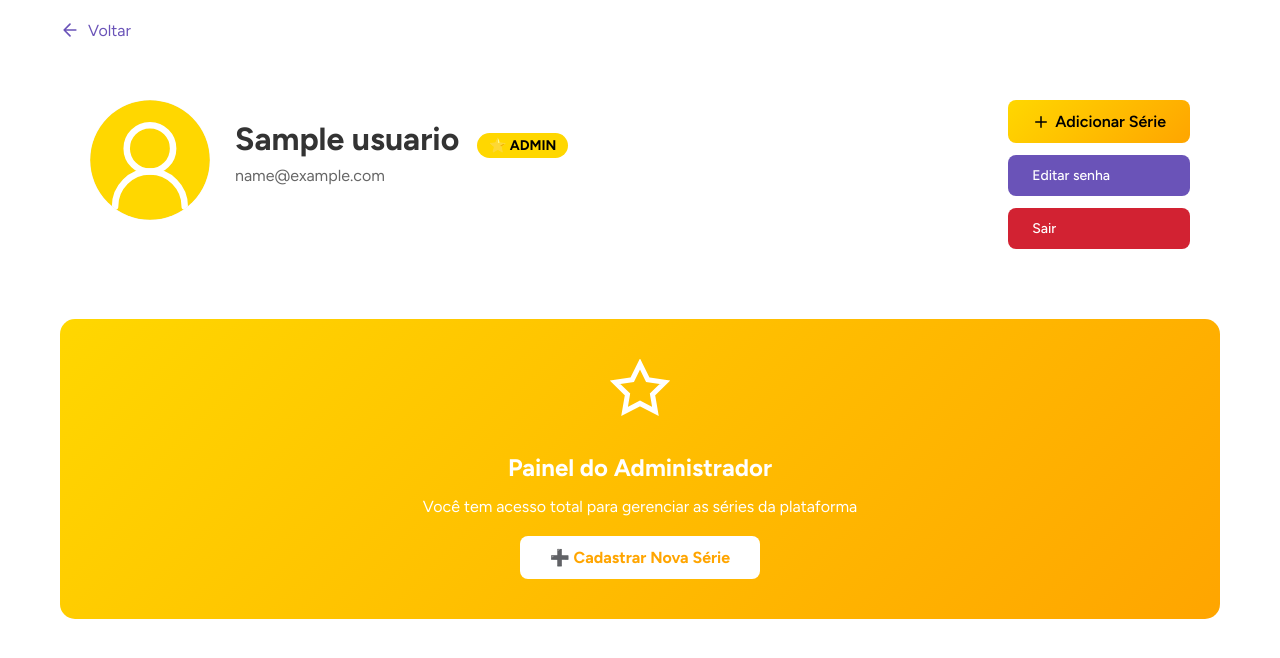
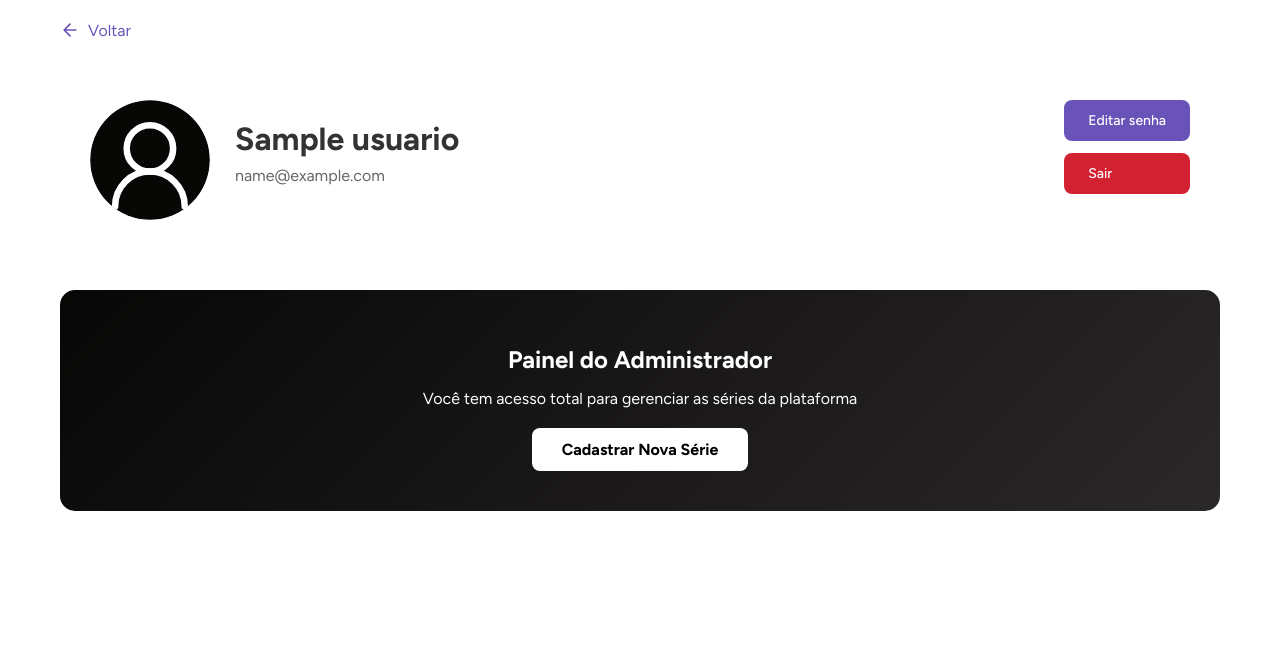
Before and after one commit to ericbrambilaifc/FrameFlow, a PHP site: page /perfil.php?id=1 in a window 1280 px wide. Shown: the top 658 px of the page. Run offline with PHP 8.4, Linux system fonts and the light colour scheme; the visitor is signed in with stand-in values (Sample User, id 1); tables that the repository leaves empty or names only in its code hold one stand-in row (values such as "Sample post").

Commit message:
contrele de admin adicionado

```diff
--- a/explorar.css
+++ b/explorar.css
@@ -71,7 +71,6 @@ header div a svg {
             background: white;
             border-radius: 10px;
             padding: 15px;
-            box-shadow: 0 2px 10px rgba(0, 0, 0, 0.1);
             text-align: center;
         }
 
@@ -85,7 +84,7 @@ header div a svg {
 
         .card-serie h3 {
             color: #6A53B8;
-            margin: 10px 0;
+            margin: 0.2rem 0;
             font-size: 18px;
         }
 
--- a/explorar.php
+++ b/explorar.php
@@ -138,7 +138,6 @@ if (isset($_GET['buscar']) && !empty($_GET['buscar'])) {
                             <h3><?php echo htmlspecialchars($serie['titulo']); ?></h3>
                             <p>Avaliações: <?php echo $serie['total_avaliacoes']; ?></p>
                             <p>Nota média: <?php echo number_format($serie['media_nota'], 1); ?>/10</p>
-                            <a href="serie.php?id=<?php echo $serie['id']; ?>" class="botao-entrar">Ver detalhes</a>
                         </div>
                     <?php endforeach; ?>
                 </div>
--- a/perfil.php
+++ b/perfil.php
@@ -61,7 +61,7 @@ $eh_admin = isset($_SESSION['is_admin']) && $_SESSION['is_admin'] == 1;
             <div class="perfil-info">
                 <div class="avatar">
                     <svg width="80" height="80" viewBox="0 0 276 275" fill="none" xmlns="http://www.w3.org/2000/svg">
-                        <circle cx="138" cy="137.5" r="137.5" fill="<?php echo $eh_admin ? '#FFD700' : '#6A53B8'; ?>" />
+                        <circle cx="138" cy="137.5" r="137.5" fill="<?php echo $eh_admin ? '#070706ff' : '#6A53B8'; ?>" />
                         <path d="M217.898 244.3C217.898 223.056 209.459 202.683 194.438 187.661C179.416 172.639 159.042 164.2 137.798 164.2C116.555 164.2 96.1808 172.639 81.1591 187.661C66.1375 202.683 57.6984 223.056 57.6984 244.3" stroke="white" stroke-width="15" stroke-linecap="round" stroke-linejoin="round" />
                         <path d="M137.798 164.2C167.29 164.2 191.198 140.292 191.198 110.8C191.198 81.3081 167.29 57.4001 137.798 57.4001C108.306 57.4001 84.3983 81.3081 84.3983 110.8C84.3983 140.292 108.306 164.2 137.798 164.2Z" stroke="white" stroke-width="15" stroke-linecap="round" stroke-linejoin="round" />
                     </svg>
@@ -69,9 +69,7 @@ $eh_admin = isset($_SESSION['is_admin']) && $_SESSION['is_admin'] == 1;
                 <div>
                     <h1 class="perfil-nome">
                         <?php echo htmlspecialchars($usuario['nome_completo']); ?>
-                        <?php if ($eh_admin): ?>
-                            <span style="background: #FFD700; color: #000; padding: 4px 12px; border-radius: 20px; font-size: 14px; margin-left: 10px;">⭐ ADMIN</span>
-                        <?php endif; ?>
+
                     </h1>
                     <p class="perfil-email"><?php echo htmlspecialchars($usuario['email']); ?></p>
 
@@ -87,12 +85,7 @@ $eh_admin = isset($_SESSION['is_admin']) && $_SESSION['is_admin'] == 1;
             <?php if ($eh_proprio_perfil): ?>
                 <div class="perfil-acoes">
                     <?php if ($eh_admin): ?>
-                        <a href="cadastrar_serie.php" class="btn-admin-serie">
-                            <svg width="18" height="18" viewBox="0 0 24 24" fill="none" stroke="currentColor" style="margin-right: 5px;">
-                                <path d="M12 5v14M5 12h14" stroke-width="2" stroke-linecap="round" />
-                            </svg>
-                            Adicionar Série
-                        </a>
+
                     <?php else: ?>
                         <button class="btn-editar" onclick="abrirModalEditar()">Editar usuário</button>
                     <?php endif; ?>
@@ -118,7 +111,7 @@ $eh_admin = isset($_SESSION['is_admin']) && $_SESSION['is_admin'] == 1;
                                         for ($i = 1; $i <= 5; $i++):
                                             $preenchida = $i <= $avaliacao['nota'];
                                         ?>
-                                            <svg width="20" height="20" viewBox="0 0 24 24" fill="<?php echo $preenchida ? '#FFD700' : 'none'; ?>" stroke="#FFD700" stroke-width="2">
+                                            <svg width="20" height="20" viewBox="0 0 24 24" fill="<?php echo $preenchida ? '#070706ff' : 'none'; ?>" stroke="#070706ff" stroke-width="2">
                                                 <path d="M12 2l3.09 6.26L22 9.27l-5 4.87 1.18 6.88L12 17.77l-6.18 3.25L7 14.14 2 9.27l6.91-1.01L12 2z" />
                                             </svg>
                                         <?php endfor; ?>
@@ -134,14 +127,11 @@ $eh_admin = isset($_SESSION['is_admin']) && $_SESSION['is_admin'] == 1;
             </div>
         <?php else: ?>
             <!-- Mensagem para Admin -->
-            <div class="admin-info" style="text-align: center; padding: 40px; background: linear-gradient(135deg, #FFD700 0%, #FFA500 100%); border-radius: 15px; margin-top: 30px;">
-                <svg width="60" height="60" viewBox="0 0 24 24" fill="none" stroke="#fff" stroke-width="2" style="margin-bottom: 15px;">
-                    <path d="M12 2L15.09 8.26L22 9.27L17 14.14L18.18 21.02L12 17.77L5.82 21.02L7 14.14L2 9.27L8.91 8.26L12 2Z" />
-                </svg>
+            <div class="admin-info" style="text-align: center; padding: 40px; background: linear-gradient(135deg, #070706ff 0%, #2b2828ff 100%); border-radius: 15px; margin-top: 30px;">
                 <h2 style="color: #fff; margin: 15px 0;">Painel do Administrador</h2>
                 <p style="color: #fff; font-size: 16px; margin-bottom: 20px;">Você tem acesso total para gerenciar as séries da plataforma</p>
-                <a href="cadastrar_serie.php" style="display: inline-block; background: #fff; color: #FFA500; padding: 12px 30px; border-radius: 8px; text-decoration: none; font-weight: bold; transition: transform 0.3s;">
-                    ➕ Cadastrar Nova Série
+                <a href="cadastrar_serie.php" style="display: inline-block; background: #fff; color: #000000ff; padding: 12px 30px; border-radius: 8px; text-decoration: none; font-weight: bold; transition: transform 0.3s;">
+                     Cadastrar Nova Série
                 </a>
             </div>
         <?php endif; ?>
@@ -202,7 +192,7 @@ $eh_admin = isset($_SESSION['is_admin']) && $_SESSION['is_admin'] == 1;
 
     <style>
         .btn-admin-serie {
-            background: linear-gradient(135deg, #FFD700 0%, #FFA500 100%);
+            background: linear-gradient(135deg, #070706ff 0%, #FFA500 100%);
             color: #000;
             padding: 12px 24px;
             border: none;
```
